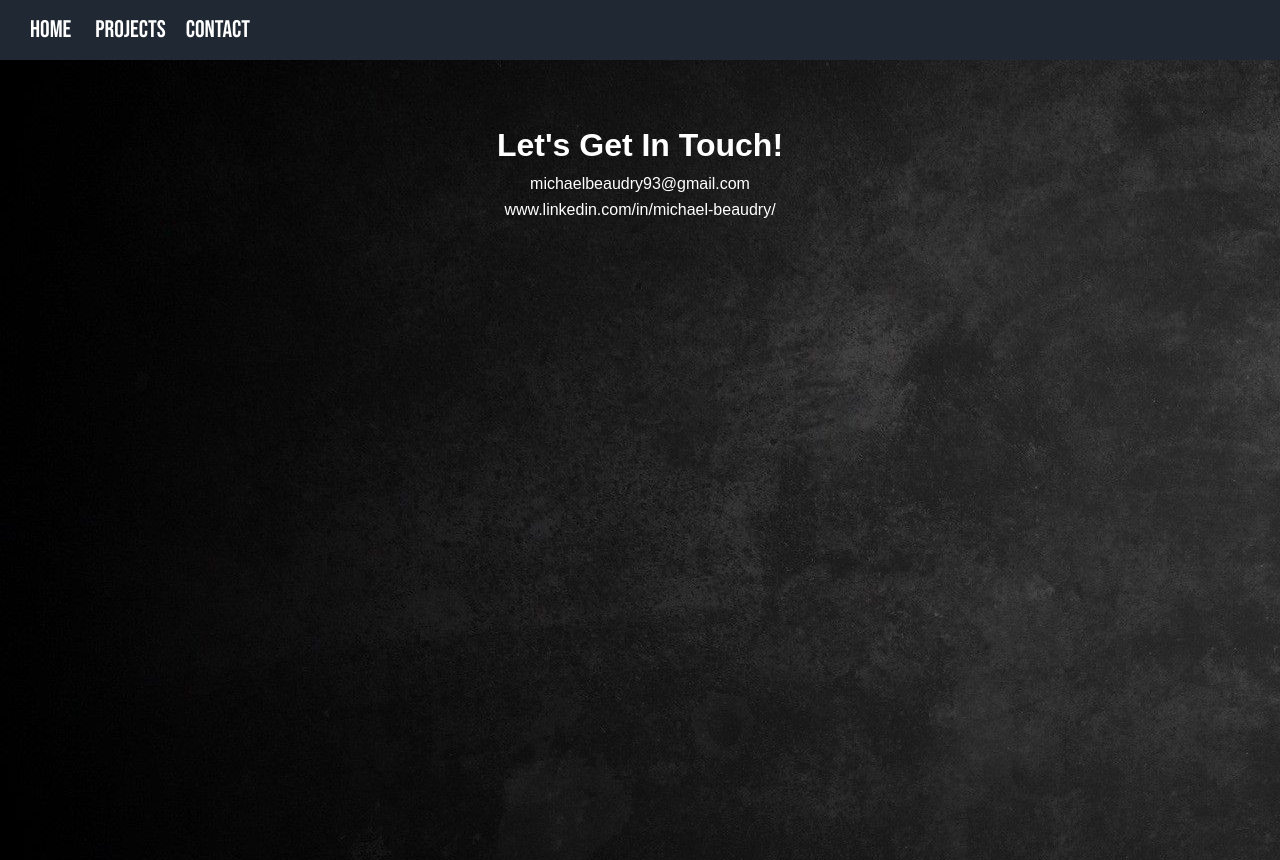
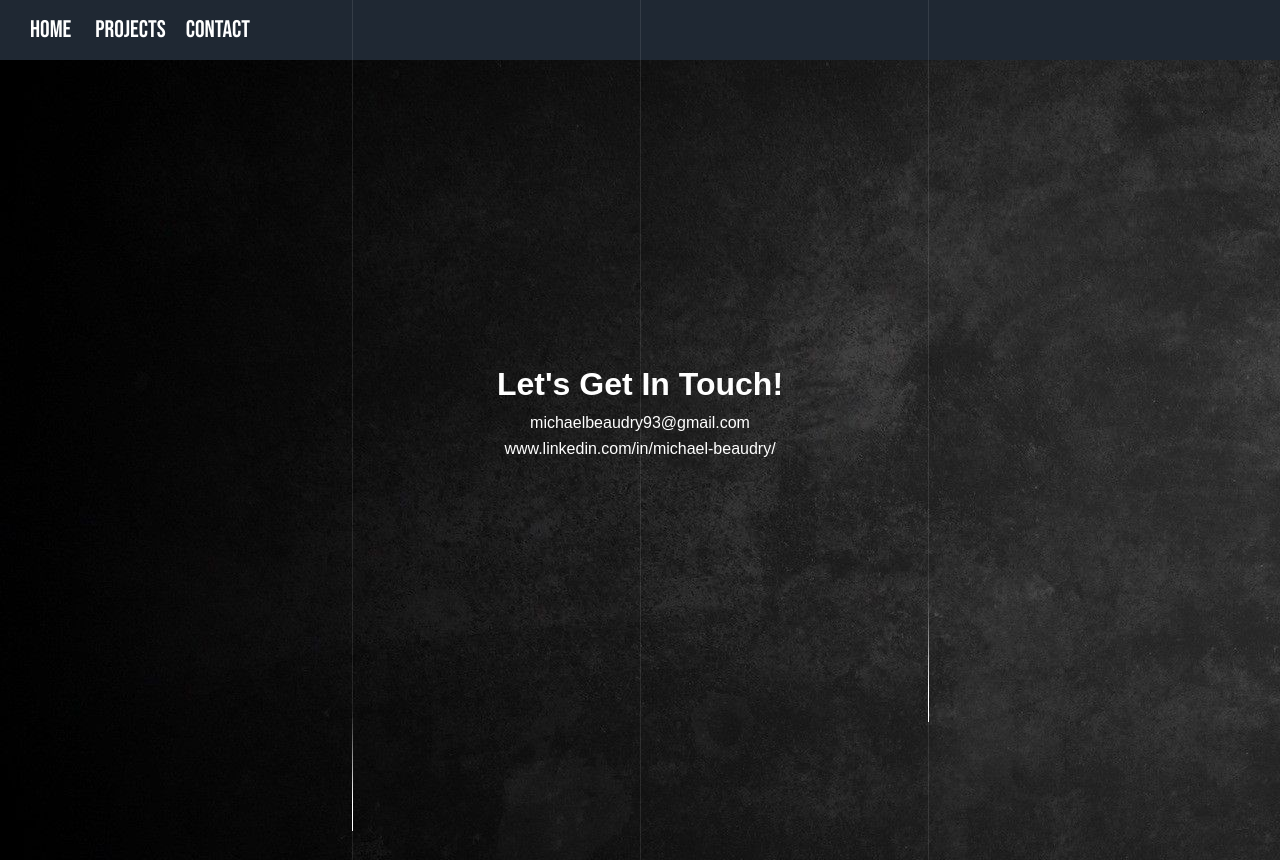
Before and after one commit to mikebeaudry93/mike-portfolio, a React (Create React App) app: page /Contact in a window 1280 px wide. Built offline with nearby package versions, Linux system fonts and the light colour scheme; a web font is replaced by a local one.

Commit message:
added a few things

```diff
--- a/src/components/Contact/Contact.js
+++ b/src/components/Contact/Contact.js
@@ -9,6 +9,11 @@ export class Contact extends Component {
                 <p className="contact__font">michaelbeaudry93@gmail.com</p>
                 <p className="contact__font">www.linkedin.com/in/michael-beaudry/</p>
                 {/* <p className="contact__font">6472695512</p>   */}
+                <div class="lines">
+                        <div class="line"></div>
+                        <div class="line"></div>
+                        <div class="line"></div>
+                </div>
             </div>
         )
     }
--- a/src/components/Contact/Contact.scss
+++ b/src/components/Contact/Contact.scss
@@ -7,8 +7,10 @@
     height: 100vh;
     display: flex;
     flex-direction: column;
+    justify-content: center;
     align-items: center;
-    padding-top: 60px;
+    padding-bottom: 100px;
+    // padding-top: 60px;
 
     &__font {
         font-family: 'Martel Sans', sans-serif;
--- a/src/components/Home/Home.scss
+++ b/src/components/Home/Home.scss
@@ -25,6 +25,7 @@
     &__developer {
         position: relative;
         bottom: 80px;
+        font-size: 30px;
     }
 }
 
--- a/src/components/Projects/Projects.js
+++ b/src/components/Projects/Projects.js
@@ -13,6 +13,11 @@ export class Projects extends Component {
                 <div className="projects-page__box">
                     <a href="https://youthful-beaver-86231a.netlify.com/"><img className="projects" src={image1} alt="p1"/></a>
                     <a href="https://happy-mahavira-f477ed.netlify.com/"><img className="projects" src={image2} alt="p2"/></a>
+                    <div class="lines">
+                        <div class="line"></div>
+                        <div class="line"></div>
+                        <div class="line"></div>
+                    </div>
                 </div>
             </div>
         )
```
